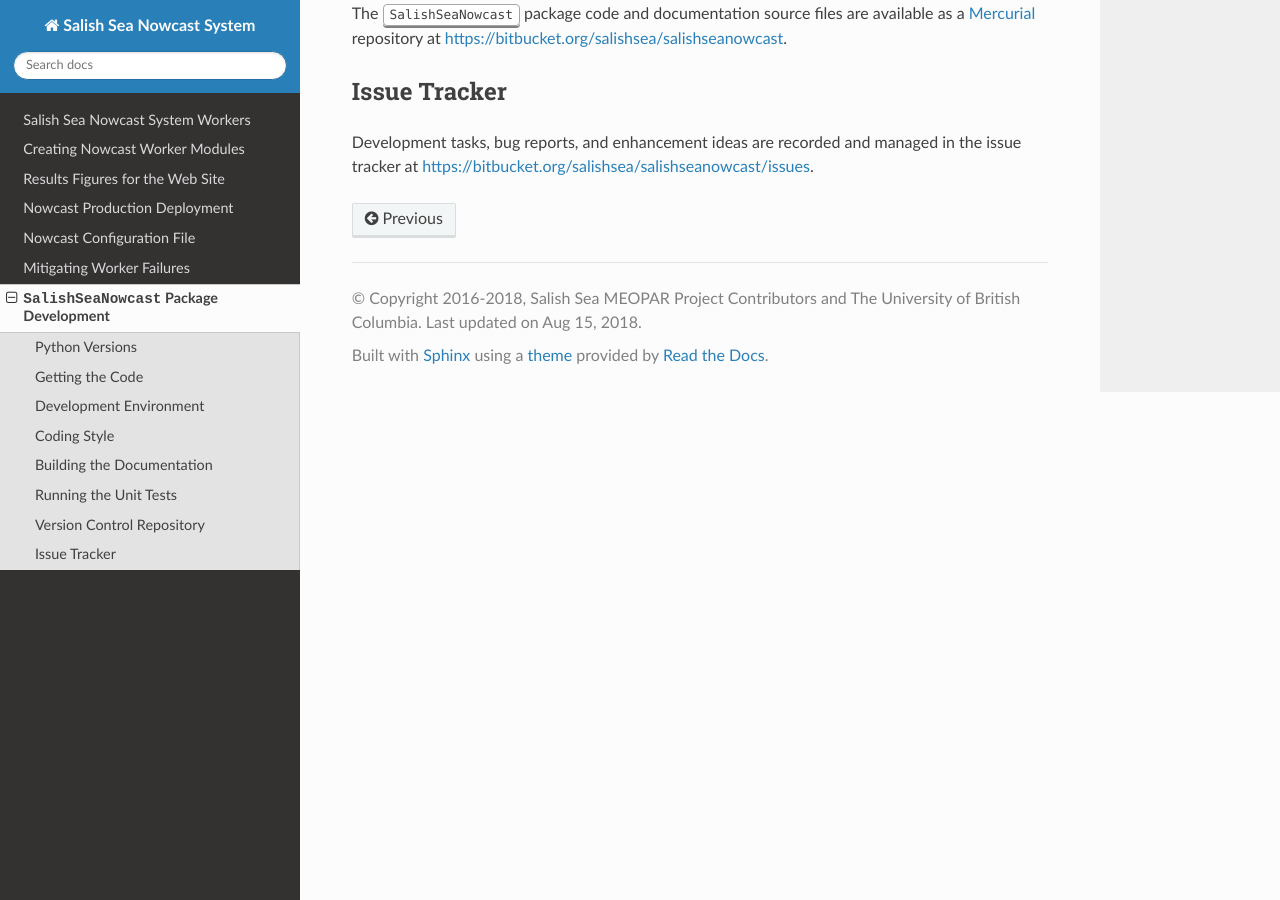
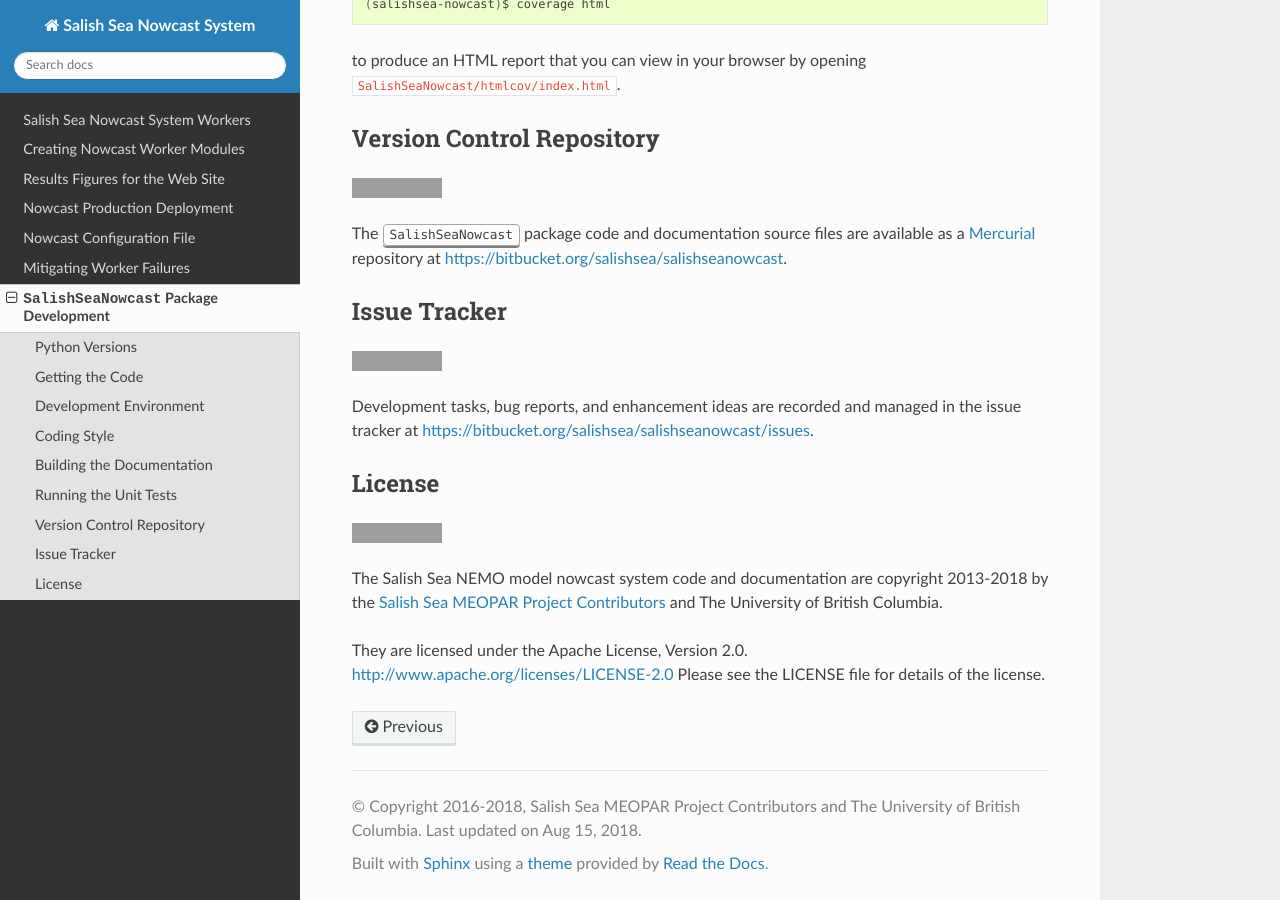
Before and after one commit to SalishSeaCast/SalishSeaNowcast, a Sphinx documentation site: the page built from docs/pkg_development.rst, in a window 1280 px wide and 900 px high, scrolled down 4279 px. Built offline with Sphinx 7.4.7 and the Read the Docs theme 2.0.0, drawn with Linux system fonts in a browser that asks for light colours; the version number could not be read and is left out; grey boxes are pictures that could not be loaded.

Commit message:
Add badges to package development docs.

```diff
--- a/docs/pkg_development.rst
+++ b/docs/pkg_development.rst
@@ -20,6 +20,22 @@
 :kbd:`SalishSeaNowcast` Package Development
 *******************************************
 
+.. image:: https://img.shields.io/badge/license-Apache%202-cb2533.svg
+    :target: https://www.apache.org/licenses/LICENSE-2.0
+    :alt: Licensed under the Apache License, Version 2.0
+.. image:: https://img.shields.io/badge/python-3.6-blue.svg
+    :target: https://docs.python.org/3.6/
+    :alt: Python Version
+.. image:: https://img.shields.io/badge/version%20control-hg-blue.svg
+    :target: https://bitbucket.org/salishsea/salishseanowcast/
+    :alt: Mercurial on Bitbucket
+.. image:: https://readthedocs.org/projects/salishsea-nowcast/badge/?version=latest
+    :target: https://salishsea-nowcast.readthedocs.io/en/latest/
+    :alt: Documentation Status
+.. image:: https://img.shields.io/bitbucket/issues/salishsea/salishseanowcast.svg
+    :target: https://bitbucket.org/salishsea/salishseanowcast/issues?status=new&status=open
+    :alt: Issue Tracker
+
 The :kbd:`SalishSeaNowcast` package is a collection of Python modules associated with running the Salish Sea NEMO model in a daily nowcast/forecast mode.
 The package uses the `NEMO_Nowcast`_ framework to implement the :ref:`SalishSeaNowcastSystem`.
 
@@ -30,6 +46,10 @@
 
 Python Versions
 ===============
+
+.. image:: https://img.shields.io/badge/python-3.6-blue.svg
+    :target: https://docs.python.org/3.6/
+    :alt: Python Version
 
 The :kbd:`SalishSeaNowcast` package is developed and tested using `Python`_ 3.6 or later.
 The package uses some Python language features that are not available in versions prior to 3.6,
@@ -147,6 +171,10 @@
 
 Building the Documentation
 ==========================
+
+.. image:: https://readthedocs.org/projects/salishsea-nowcast/badge/?version=latest
+    :target: https://salishsea-nowcast.readthedocs.io/en/latest/
+    :alt: Documentation Status
 
 The documentation for the :kbd:`SalishSeaNowcast` package is written in `reStructuredText`_ and converted to HTML using `Sphinx`_.
 Creating a :ref:`SalishSeaNowcastDevelopmentEnvironment` as described above includes the installation of Sphinx.
@@ -295,6 +327,26 @@
 Issue Tracker
 =============
 
+.. image:: https://img.shields.io/bitbucket/issues/salishsea/salishseanowcast.svg
+    :target: https://bitbucket.org/salishsea/salishseanowcast/issues?status=new&status=open
+    :alt: Issue Tracker
+
 Development tasks,
 bug reports,
 and enhancement ideas are recorded and managed in the issue tracker at https://bitbucket.org/salishsea/salishseanowcast/issues.
+
+
+License
+=======
+
+.. image:: https://img.shields.io/badge/license-Apache%202-cb2533.svg
+    :target: https://www.apache.org/licenses/LICENSE-2.0
+    :alt: Licensed under the Apache License, Version 2.0
+
+The Salish Sea NEMO model nowcast system code and documentation are copyright 2013-2018 by the `Salish Sea MEOPAR Project Contributors`_ and The University of British Columbia.
+
+.. _Salish Sea MEOPAR Project Contributors: https://bitbucket.org/salishsea/docs/src/tip/CONTRIBUTORS.rst
+
+They are licensed under the Apache License, Version 2.0.
+http://www.apache.org/licenses/LICENSE-2.0
+Please see the LICENSE file for details of the license.
```
Also changed, not shown: other parts of docs/pkg_development.rst (+8 -0 lines).
